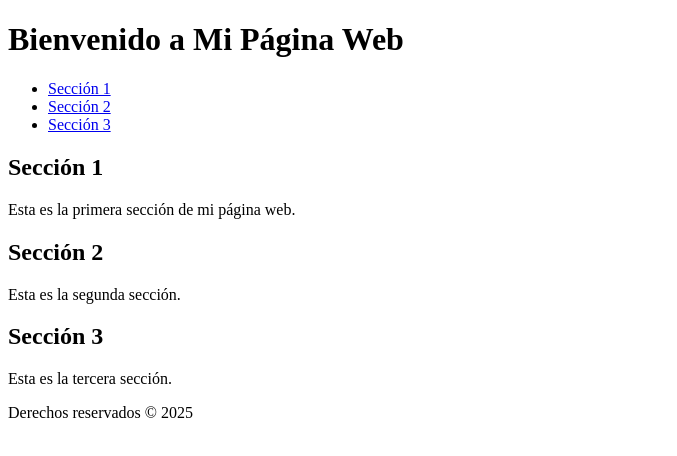
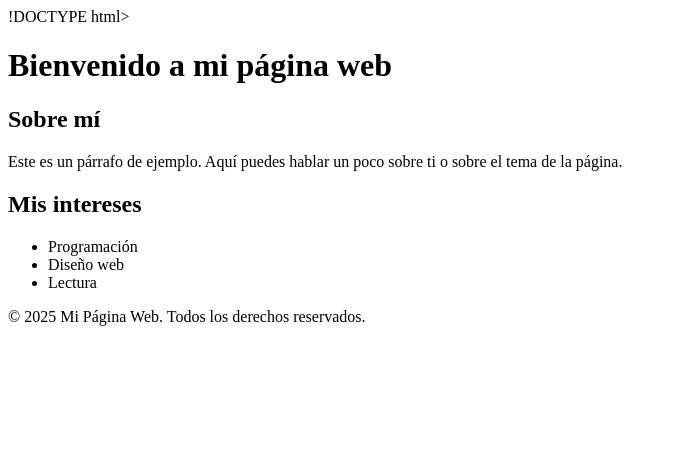
Before and after one commit to Xanxe328/declaracion, a plain HTML site: page index.html in a window 1280 px wide. Shown: the whole page, without its empty margins (0-677 px from the left). Drawn offline with Linux system fonts and the light colour scheme.

Commit message:
Update index.html

```diff
--- a/index.html
+++ b/index.html
@@ -1,40 +1,30 @@
-<!DOCTYPE html>
+!DOCTYPE html>
 <html lang="es">
 <head>
     <meta charset="UTF-8">
     <meta name="viewport" content="width=device-width, initial-scale=1.0">
-    <title>Mi Primera Página</title>
+    <title>Página Básica</title>
 </head>
 <body>
+
     <header>
-        <h1>Bienvenido a Mi Página Web</h1>
+        <h1>Bienvenido a mi página web</h1>
     </header>
 
-    <nav>
-        <ul>
-            <li><a href="#seccion1">Sección 1</a></li>
-            <li><a href="#seccion2">Sección 2</a></li>
-            <li><a href="#seccion3">Sección 3</a></li>
-        </ul>
-    </nav>
-
-    <section id="seccion1">
-        <h2>Sección 1</h2>
-        <p>Esta es la primera sección de mi página web.</p>
+    <section>
+        <h2>Sobre mí</h2>
+        <p>Este es un párrafo de ejemplo. Aquí puedes hablar un poco sobre ti o sobre el tema de la página.</p>
     </section>
 
-    <section id="seccion2">
-        <h2>Sección 2</h2>
-        <p>Esta es la segunda sección.</p>
-    </section>
-
-    <section id="seccion3">
-        <h2>Sección 3</h2>
-        <p>Esta es la tercera sección.</p>
+    <section>
+        <h2>Mis intereses</h2>
+        <ul>
+            <li>Programación</li>
+            <li>Diseño web</li>
+            <li>Lectura</li>
+        </ul>
     </section>
 
     <footer>
-        <p>Derechos reservados © 2025</p>
+        <p>&copy; 2025 Mi Página Web. Todos los derechos reservados.</p>
     </footer>
-</body>
-</html>
```
